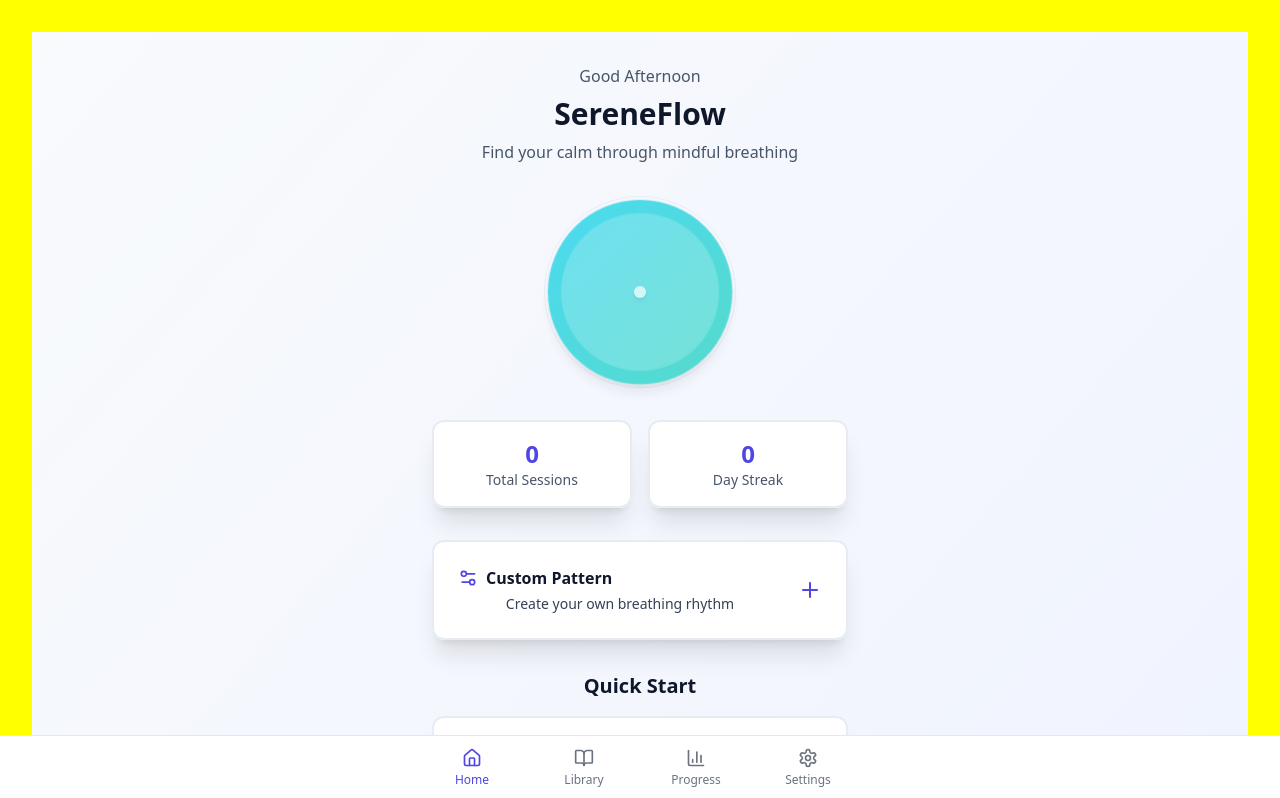
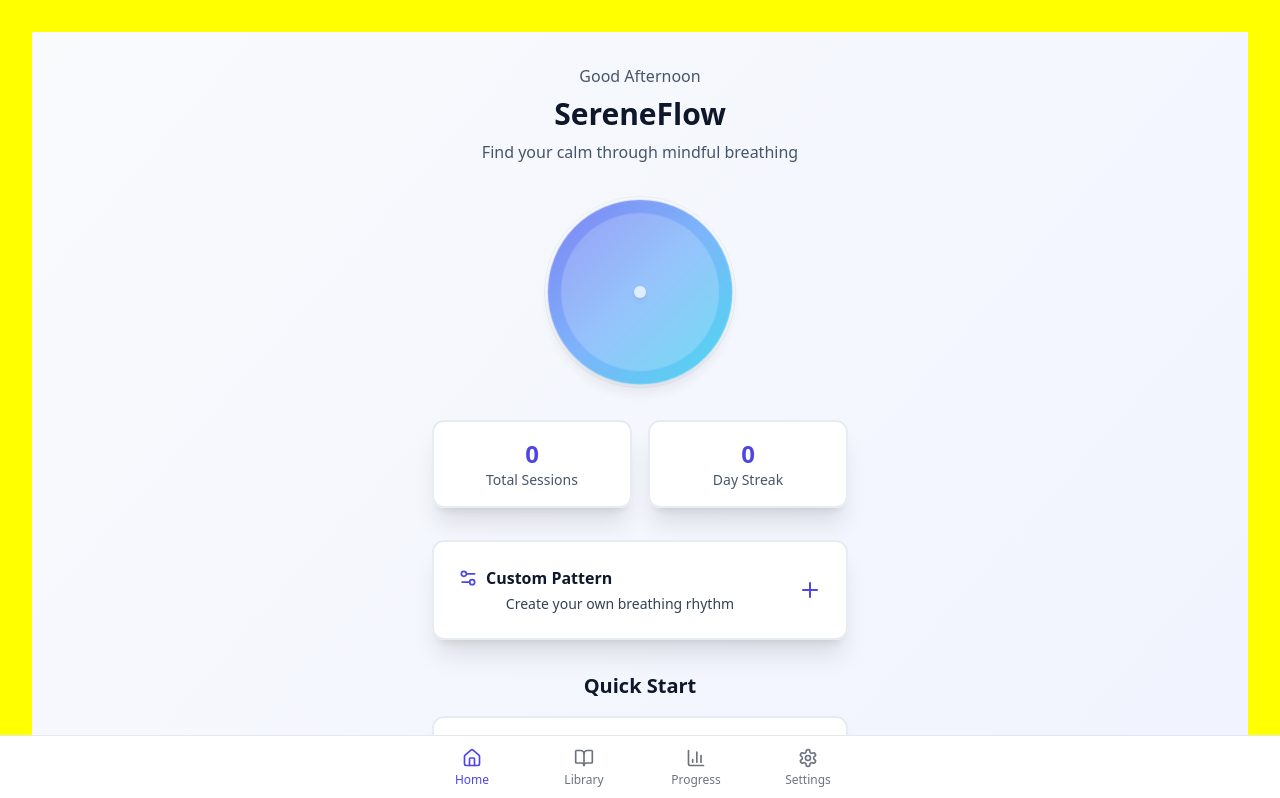
Before and after one commit to SereneFlow-dev/serene-breath-rhythm-flow, a React (Vite) app: page / in a window 1280 px wide. Shown: the top 798 px of the page. Built offline with nearby package versions, Linux system fonts and the light colour scheme.

Commit message:
Refactor: Improve breathing animation gradient
The color gradient should change as the animation expands and contracts.

```diff
--- a/src/components/BreathingAnimation.tsx
+++ b/src/components/BreathingAnimation.tsx
@@ -68,21 +68,6 @@ const BreathingAnimation = ({
     setAnimationScale(targetScale);
   }, [currentPhase, isActive]);
 
-  const getPhaseColor = () => {
-    switch (currentPhase) {
-      case 'inhale':
-        return 'from-indigo-500 to-blue-400';
-      case 'hold-inhale':
-        return 'from-blue-400 to-cyan-400';
-      case 'exhale':
-        return 'from-cyan-400 to-teal-400';
-      case 'hold-exhale':
-        return 'from-teal-400 to-indigo-500';
-      default:
-        return 'from-indigo-500 to-blue-400';
-    }
-  };
-
   const getEasingFunction = () => {
     switch (currentPhase) {
       case 'inhale':
@@ -104,9 +89,9 @@ const BreathingAnimation = ({
         {/* Outer ring - smaller */}
         <div className="w-48 h-48 rounded-full border border-slate-300 dark:border-slate-600 opacity-30"></div>
 
-        {/* Breathing circle - smaller and more subtle */}
+        {/* Breathing circle - consistent gradient that looks good when scaling */}
         <div
-          className={`absolute inset-3 rounded-full bg-gradient-to-br ${getPhaseColor()} shadow-lg opacity-80`}
+          className="absolute inset-3 rounded-full bg-gradient-to-br from-indigo-500 via-blue-400 to-cyan-400 shadow-lg opacity-80"
           style={{
             transform: `scale(${animationScale})`,
             transition: isActive ? `transform 3000ms ${getEasingFunction()}` : 'transform 500ms ease-in-out'
```
